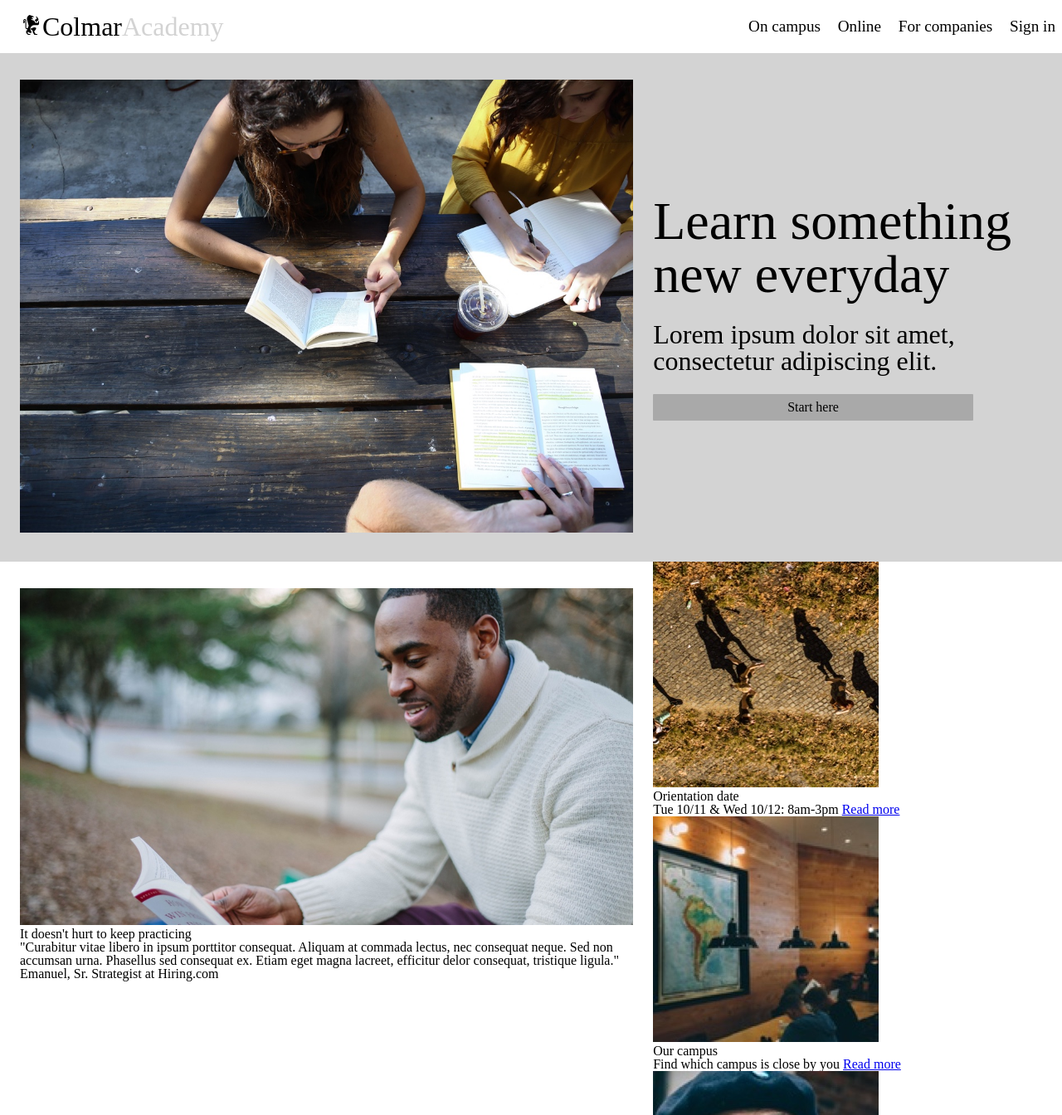
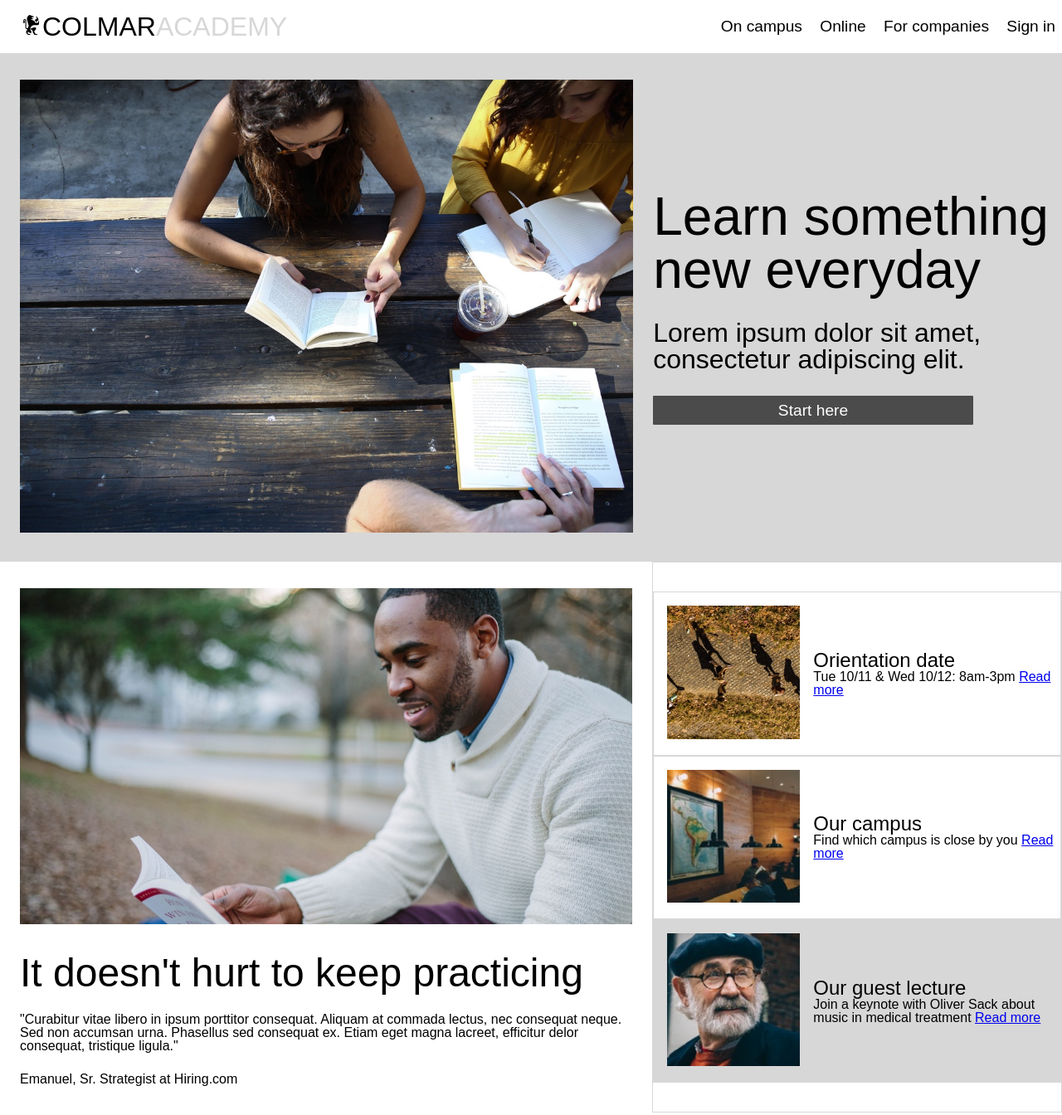
Before and after one commit to mebrungardt/ColmarAcademy, a plain HTML site: page index.html in a window 1280 px wide. Shown: the top 1344 px of the page at 83% size. Drawn offline with Linux system fonts and the light colour scheme.

Commit message:
Continued CSS Styling and added comments

```diff
--- a/index.html
+++ b/index.html
@@ -25,8 +25,8 @@
         </nav>
       </header>
 
+      <div class="dualcontainer">
         <div class="dualcontainer1">
-        <div class="dualcontainer">
           <div class="col1">
             <img src="./resources/images/banner.jpg" alt="Picture of Students studying">
           </div>
@@ -41,6 +41,7 @@
       </div>
 
       <div class="dualcontainer">
+        <div class="dualcontainer2">
           <div class="col1">
             <div class="media">
               <img src="./resources/images/information-main.jpg" alt="Picture of a man sitting and reading">
@@ -81,6 +82,7 @@
             </div>
 
             <div class="snip">
+              <div class="snip3">
                 <div class="snippic">
                   <img src="./resources/images/information-guest-lecture.jpg" alt="Picture of guest lecturer Oliver Sack">
                 </div>
@@ -88,6 +90,8 @@
                   <h5>Our guest lecture</h5>
                   <span>Join a keynote with Oliver Sack about music in medical treatment</span>
                   <a href="#">Read more</a>
+                </div>
+              </div>
             </div>
           </div>
         </div>
--- a/resources/css/style.css
+++ b/resources/css/style.css
@@ -2,6 +2,7 @@
 
 html {
   font-size: 16px;
+  font-family: sans-serif;
 }
 
 .sitecontainer {
@@ -36,7 +37,11 @@ header nav ul li {
 
 /*changes Academy color*/
 header .title span:last-child  {
-  color: lightgray;
+  color: #D7D7D7;
+}
+
+header .title span {
+  text-transform: uppercase;
 }
 
 header .title img{
@@ -52,20 +57,31 @@ h2  {
   font-size: 4rem;
 }
 
+h3 {
+  font-size: 3rem;
+}
+
 h4 {
   font-size:2rem;
+}
+
+h5 {
+  font-size: 1.5rem;
 }
 
 .btn {
   border-radius: 1px;
   width: 75%;
-  background-color: darkgray;
+  background-color: #4b4b4b;
+  color: white;
   padding: 8px;
   text-align: center;
+  font-size: 1.2rem;
 }
 
-/*begin dualcontainer styling*/
+/*begin body styling*/
 
+/*Section 1 */
 .dualcontainer {
   width: 100%;
   display: inline-flex;
@@ -73,7 +89,7 @@ h4 {
 }
 
 .dualcontainer1 {
-  background-color: lightgray;
+  background-color: #D7D7D7;
 }
 
 .dualcontainer .col1 {
@@ -88,15 +104,74 @@ h4 {
   justify-content: center;
 }
 
+.dualcontainer1 {
+  display: flex;
+}
+
 .dualcontainer .col2 h2 {
-  margin-bottom: 1.5rem;
+  margin-bottom: 1.75rem;
 }
 
 .dualcontainer .col2 h4 {
-  margin-bottom: 1.5rem;
+  margin-bottom: 1.75rem;
 }
 
 .dualcontainer .col1 img {
   max-width: 100%;
   max-height: 100%;
 }
+
+/*Section 2 */
+
+.dualcontainer .col1 .media {
+  margin-bottom: 32px;
+}
+
+.dualcontainer .col1 .quote {
+  margin-top: 24px;
+}
+
+.dualcontainer .col1 .quote p {
+  margin-bottom: 24px;
+}
+
+.dualcontainer .col2 .snip {
+  display: flex;
+  flex-flow: row nowrap;
+  align-items: center;
+}
+
+/*created 1px border for 2nd section of body */
+.dualcontainer2 {
+  display: flex;
+}
+
+.dualcontainer2 .col2 {
+  border: 1px #D7D7D7 solid;
+}
+
+.dualcontainer2 .col2 .snip {
+  border: 1px #D7D7D7 solid;
+}
+
+.dualcontainer .col2 .snip .snippic img {
+  max-width: 100%;
+  margin: 1rem;
+}
+
+.dualcontainer .col2 .snip .snippic {
+  width: 35%;
+}
+
+.dualcontainer .col2 .snip .sniptext {
+  width: 65%;
+  padding-left: 2rem;
+}
+
+.dualcontainer .col2 .snip3 {
+  display: flex;
+  flex-flow: row nowrap;
+  align-items: center;
+  height: 100%;
+  background-color: #D7D7D7;
+}
```
Lines whose indentation alone changed are shown as unchanged.
